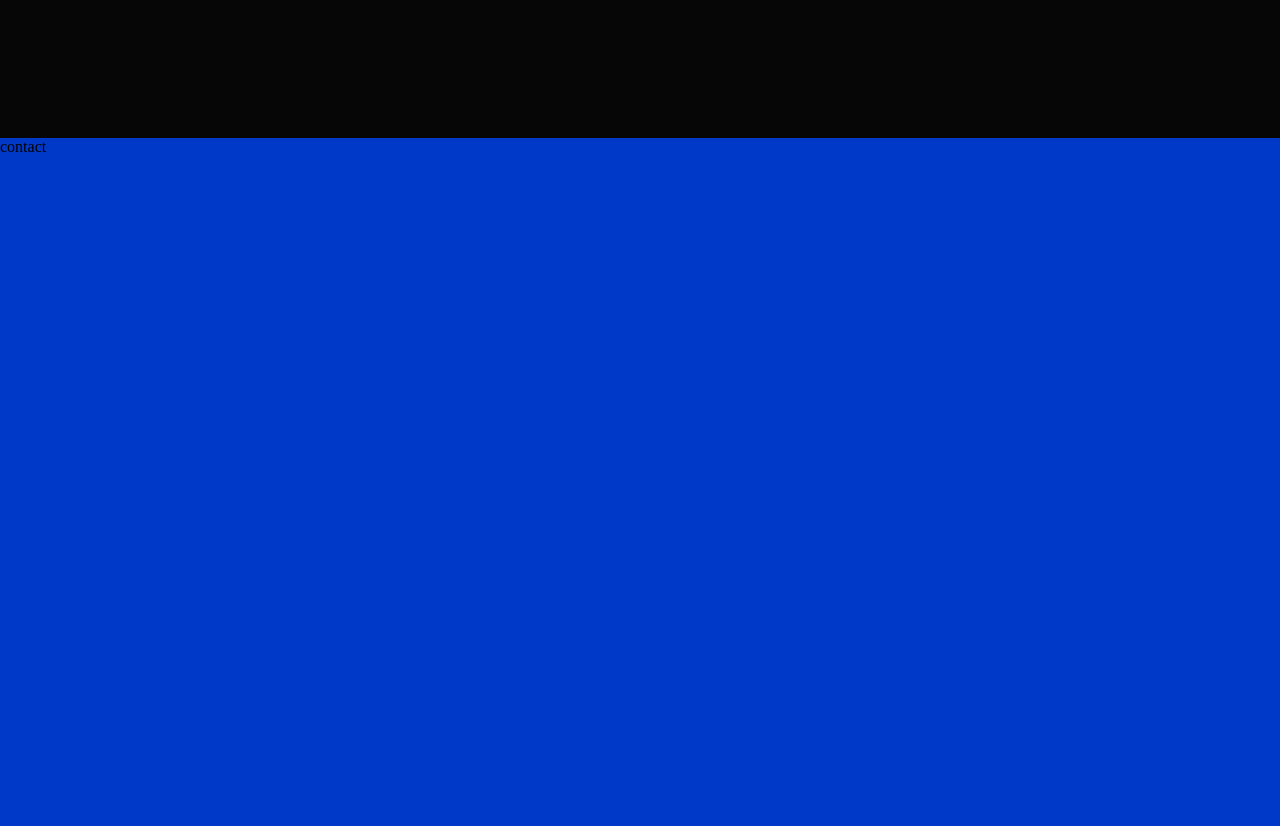
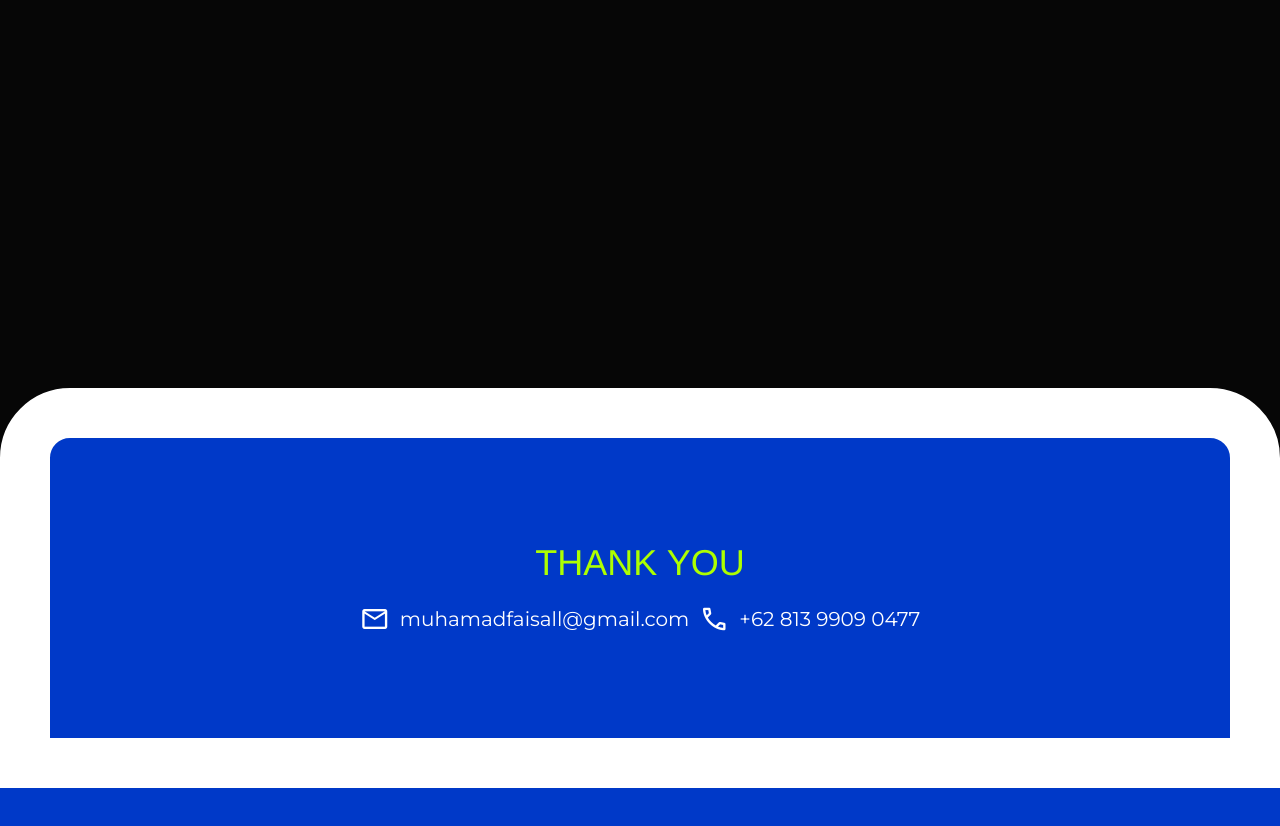
Before and after one commit to VsalCode/faisal.github.io, a website: page index.html in a window 1280 px wide. Shown: the part 3140-3966 px from the top of the page. Drawn offline with nearby package versions, Linux system fonts and the light colour scheme; a web font is replaced by a local one.

Commit message:
feat: complete all website designs in desktop view

```diff
--- a/index.css
+++ b/index.css
@@ -155,7 +155,7 @@ nav > a:hover {
 
 /* PORTO */
 .porto {
-  height: 250vh;
+  height: 300vh;
   background-color: #060606;
   margin-top: -60px;
   padding-top: 70px;
@@ -196,6 +196,10 @@ nav > a:hover {
   display: grid;
   grid-template-columns: repeat(4, 1fr);
   justify-items: center;
+  overflow: auto;
+  white-space: nowrap;
+  gap: 30px;
+  padding: 30px;
 }
 
 .porto-grid > div > p:nth-child(1) {
@@ -218,17 +222,14 @@ nav > a:hover {
 }
 
 .porto-grid > div > img {
-  height: 300px;
-  width: 300px;
+  height: 280px;
+  width: 280px;
   border-radius: 30px;
   transition: all;
 }
 
 .porto > div:nth-child(3) > p {
   color: black;
-}
-.porto-grid > div:hover {
-transform: translateY(-30px);
 }
 
 /* PORTO WEB */
@@ -239,8 +240,12 @@ transform: translateY(-30px);
 
 .portoweb-grid {
   display: grid;
-  grid-template-columns: repeat(3, 1fr);
+  overflow: auto;
+  white-space: nowrap;
+  grid-template-columns: repeat(5, 1fr);
   justify-items: center;
+  gap: 30px;
+  padding: 30px;
 }
 
 .portoweb-grid > a {
@@ -271,3 +276,44 @@ transform: translateY(-30px);
   width: 420px;
   border-radius: 5px;
 }
+
+/* FOOTER */
+
+.footer{
+  background-color: #0039c8;
+  border-top-right-radius: 70px;
+  border-top-left-radius: 70px;
+  border: 50px solid white;
+  height: 50vh;
+  margin-top: -150px;
+  display: flex;
+  flex-direction: column;
+  justify-content: center;
+  align-items: center;
+}
+
+.footer > p {
+  text-align: center;
+  font-size: 36px;
+  font-weight: 500;
+  color: #adff00;
+  font-family: "Special Gothic Expanded One", Helvetica, sans-serif;
+  padding: 0 0 20px;
+}
+
+.footer > div,  .footer > div > div {
+  display: flex;
+  gap: 10px;
+  align-items: center;
+}
+
+.footer > div > div > p {
+  font-size: 20px;
+  color: white;
+  font-family: Montserrat, Helvetica, sans-serif;
+}
+
+.footer > div > div > span {
+  font-size: 30px;
+  color: white;
+}
--- a/index.html
+++ b/index.html
@@ -8,6 +8,7 @@
     <link rel="preconnect" href="https://fonts.googleapis.com" />
     <link rel="preconnect" href="https://fonts.gstatic.com" crossorigin />
     <link href="https://fonts.googleapis.com/css2?family=Cal+Sans&family=Montserrat:ital,wght@0,100..900;1,100..900&family=Special+Gothic+Expanded+One&display=swap" rel="stylesheet" />
+    <link href="https://fonts.googleapis.com/css2?family=Material+Symbols+Outlined" rel="stylesheet" />
   </head>
   <body>
     <div class="container">
@@ -86,6 +87,11 @@
         <div>
           <p>PORTOFOLIO WEBSITE</p>
           <div class="portoweb-grid">
+            <a href="https://memorabooth.vercel.app/">
+              <p>Memorabooth</p>
+              <img src="./src/images/memora.png" alt="" />
+              <p>Tech Stack: React JS, Javascript, Tailwind CSS, React-webcam</p>
+            </a>
             <a href="https://apple-landing-page-ashy.vercel.app/">
               <p>Apple Landing Page</p>
               <img src="./src/images/apple.png" alt="" />
@@ -101,16 +107,27 @@
               <img src="./src/images/php.png" alt="" />
               <p>Tech Stack: PHP, MYSQL, Boostrap</p>
             </a>
+            <a href="https://github.com/VsalCode/HelloDoc-Tugas-SA">
+              <p>HelloDoc</p>
+              <img src="./src/images/HelloDoc.png" alt="" />
+              <p>Tech Stack: PHP, Javascript, MYSQL, Boostrap</p>
+            </a>
           </div>
           <p>and more ...</p>
         </div>
       </div>
       <div class="footer">
+        <p>THANK YOU</p>
         <div>
-          <p>contact</p>
+          <div>
+            <span class="material-symbols-outlined">mail</span>
+            <p>muhamadfaisall@gmail.com</p>
+          </div>
+          <div>
+            <span class="material-symbols-outlined"> call </span>
+            <p>+62 813 9909 0477</p>
+          </div>
         </div>
-        <div></div>
-        <div></div>
       </div>
     </div>
   </body>
```
Also changed, not shown: src/images/HelloDoc.png (added), src/images/memora.png (added), src/images/preview.png (added).
